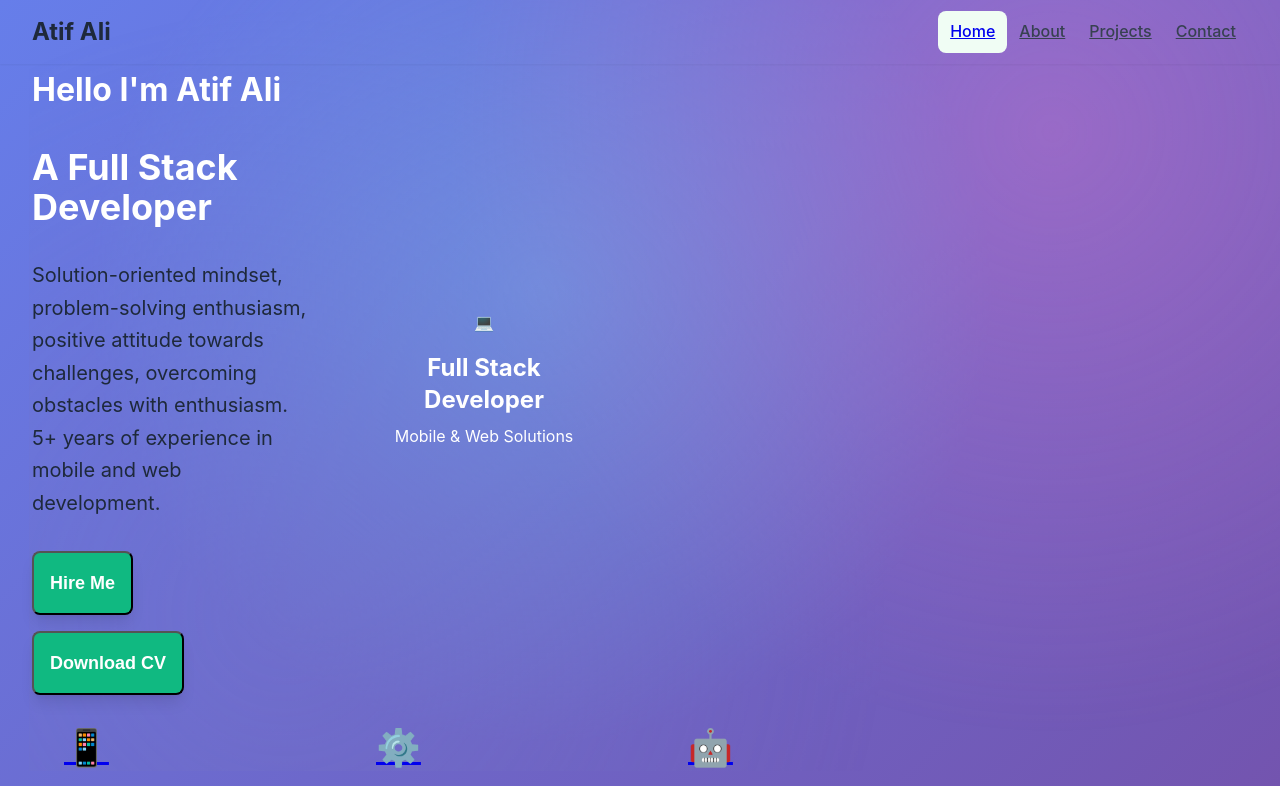
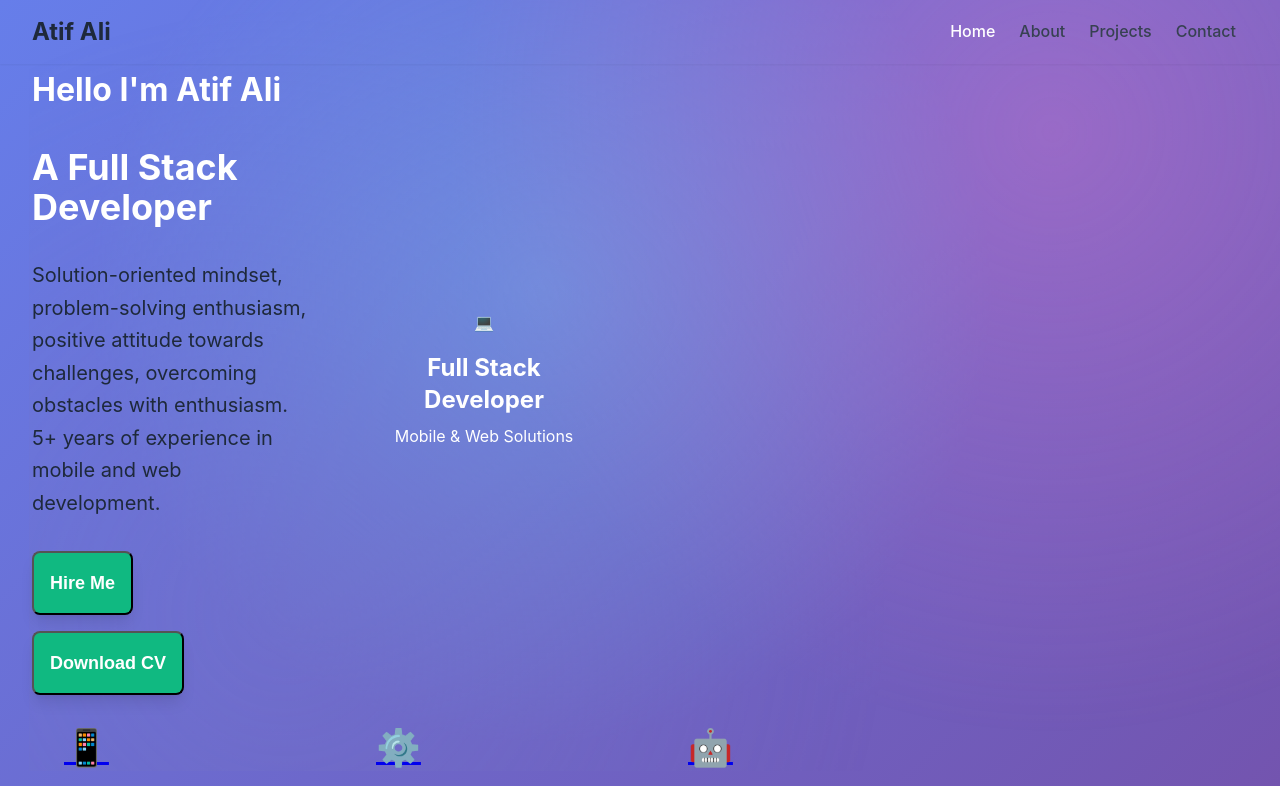
Before and after one commit to raeesahmed20252022-commits/raees-ahmed-portfolio, a React (Vite) app: page / in a window 1280 px wide. Shown: the top 786 px of the page. Built offline with nearby package versions, Linux system fonts and the light colour scheme.

Commit message:
Header: active tab now solid green with white text; remove underline via inline style; unify hover to green background with white text

```diff
--- a/src/components/Header.jsx
+++ b/src/components/Header.jsx
@@ -21,9 +21,10 @@ const Header = () => {
               to="/"
               className={`font-medium transition-colors duration-200 px-3 py-2 rounded-lg ${
                 isActive('/')
-                  ? 'text-green-600 bg-green-50'
-                  : 'text-gray-700 hover:text-green-600 hover:bg-green-50'
+                  ? 'text-white bg-green-600'
+                  : 'text-gray-700 hover:text-white hover:bg-green-600'
               }`}
+              style={{ textDecoration: 'none' }}
             >
               Home
             </Link>
@@ -31,9 +32,10 @@ const Header = () => {
               to="/about"
               className={`font-medium transition-colors duration-200 px-3 py-2 rounded-lg ${
                 isActive('/about')
-                  ? 'text-green-600 bg-green-50'
-                  : 'text-gray-700 hover:text-green-600 hover:bg-green-50'
+                  ? 'text-white bg-green-600'
+                  : 'text-gray-700 hover:text-white hover:bg-green-600'
               }`}
+              style={{ textDecoration: 'none' }}
             >
               About
             </Link>
@@ -41,9 +43,10 @@ const Header = () => {
               to="/projects"
               className={`font-medium transition-colors duration-200 px-3 py-2 rounded-lg ${
                 isActive('/projects')
-                  ? 'text-green-600 bg-green-50'
-                  : 'text-gray-700 hover:text-green-600 hover:bg-green-50'
+                  ? 'text-white bg-green-600'
+                  : 'text-gray-700 hover:text-white hover:bg-green-600'
               }`}
+              style={{ textDecoration: 'none' }}
             >
               Projects
             </Link>
@@ -51,9 +54,10 @@ const Header = () => {
               to="/contact"
               className={`font-medium transition-colors duration-200 px-3 py-2 rounded-lg ${
                 isActive('/contact')
-                  ? 'text-green-600 bg-green-50'
-                  : 'text-gray-700 hover:text-green-600 hover:bg-green-50'
+                  ? 'text-white bg-green-600'
+                  : 'text-gray-700 hover:text-white hover:bg-green-600'
               }`}
+              style={{ textDecoration: 'none' }}
             >
               Contact
             </Link>
```
